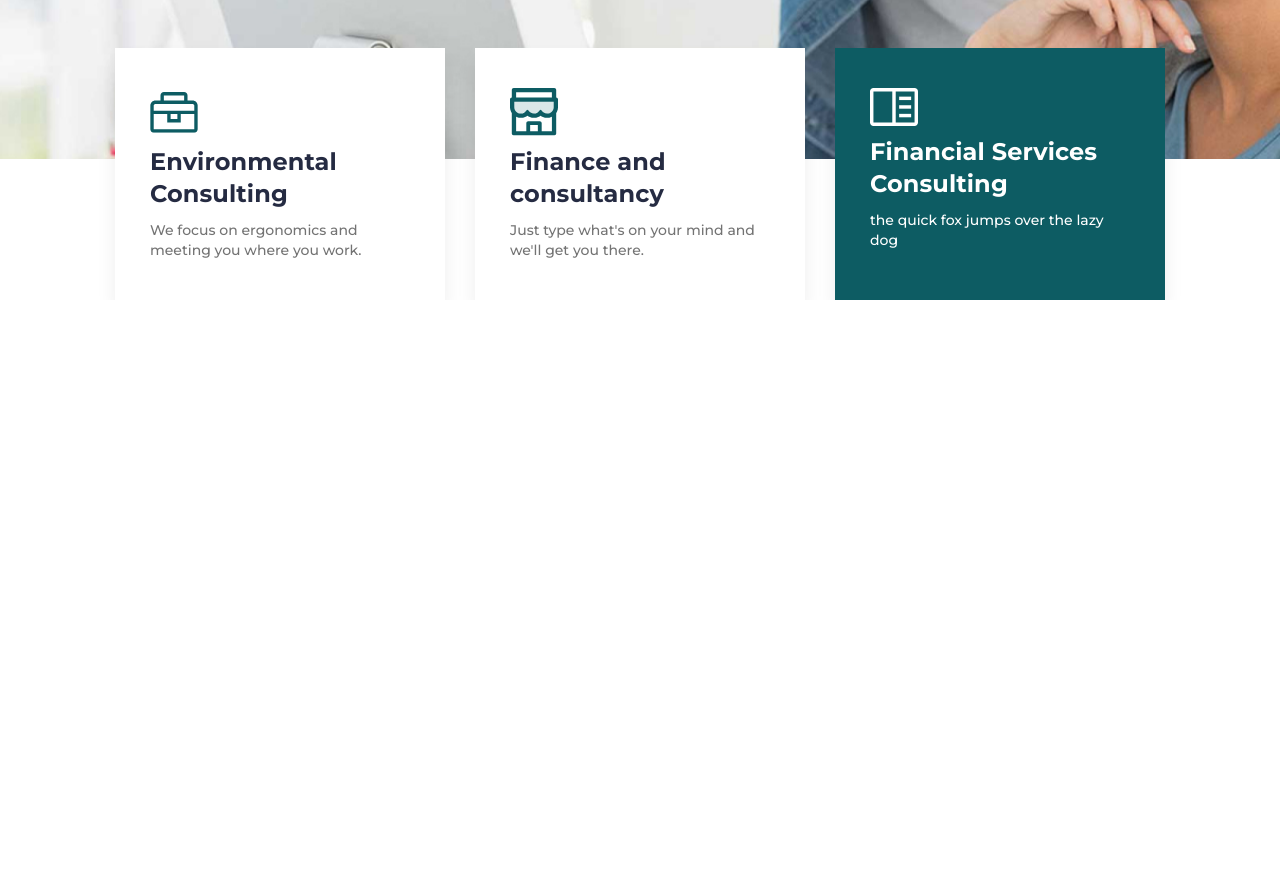
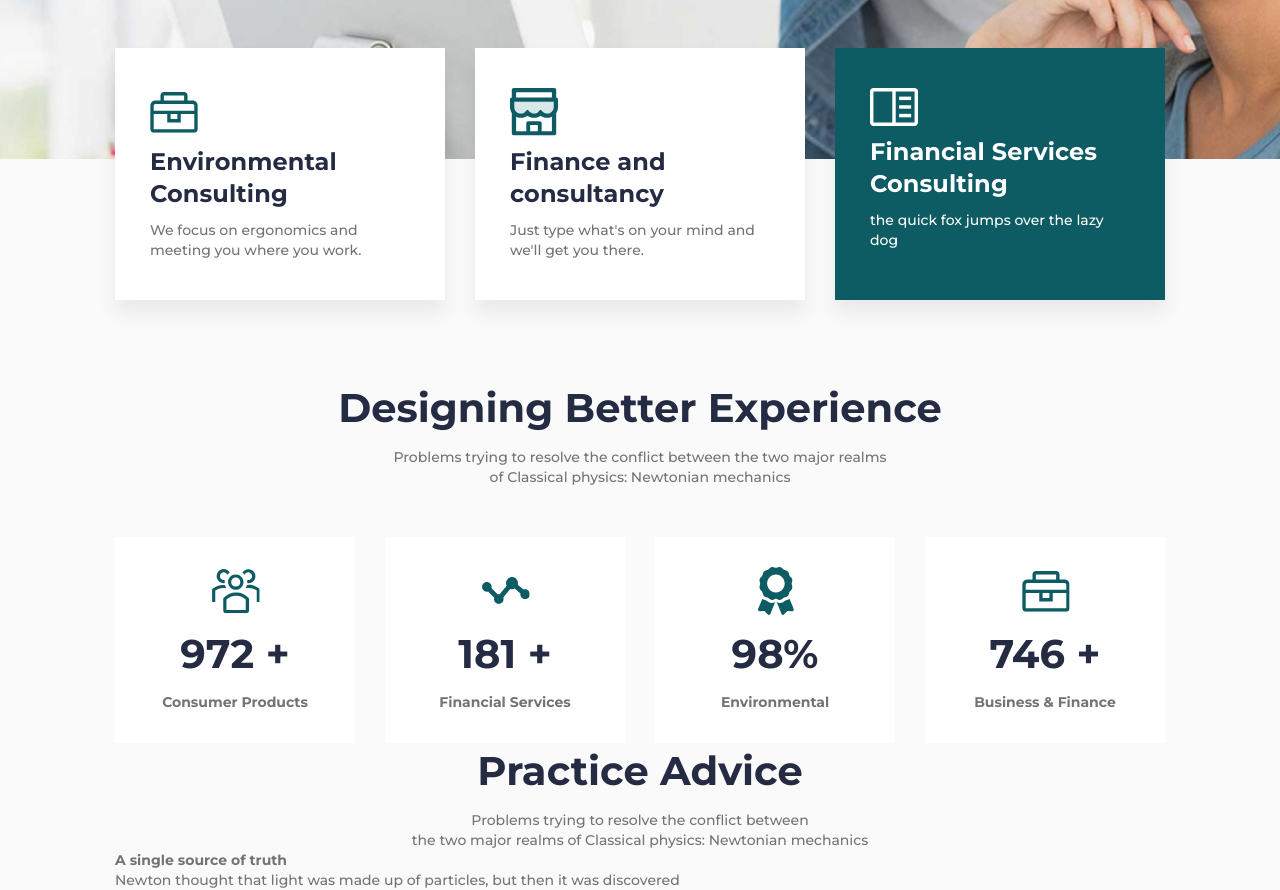
Before and after one commit to ekaterinapetukhova/relvise-landingpage, a plain HTML site: page index.html in a window 1280 px wide. Shown: the part 681-1571 px from the top of the page. Before the commit the page ends 981 px from the top, so only its background shows below. Drawn offline with Linux system fonts and the light colour scheme.

Commit message:
new sections index and style

```diff
--- a/css/style.css
+++ b/css/style.css
@@ -19,6 +19,7 @@ body {
     font-size: 14px;
     line-height: 143%;
     letter-spacing: 0.2;
+    background: #fafafa;
 }
 
 a {
@@ -153,6 +154,28 @@ img {
     position: relative;
 }
 
+.main__advantages {
+}
+
+/* -------------------------------------- HEADER-BLOCK ----------------------------------------- */
+.header-block {
+    text-align: center;
+}
+.header-block__title {
+    color: #252b42;
+    font-weight: 700;
+    font-size: 40px;
+    line-height: 142%;
+    margin-bottom: 10px;
+}
+
+@media (max-width: 767px) {
+    .header-block__title {
+        font-size: 32px;
+    }
+}
+.header-block__text {
+}
 /* -------------------------------------- FOOTER ----------------------------------------- */
 
 .footer {
@@ -252,7 +275,6 @@ img {
 
 /* -------------------------------------- SERVICES ----------------------------------------- */
 
-
 @media (min-width: 670px) {
     .services__body {
         display: flex;
@@ -276,7 +298,7 @@ img {
     .services__column {
         flex: 0 1 50%;
     }
-    .services__column:last-child{
+    .services__column:last-child {
         flex: 1 1 100%;
     }
 }
@@ -304,3 +326,77 @@ img {
     letter-spacing: 0.1px;
     color: #252b42;
 }
+
+/* ----------------------------------- ADVANTAGES ---------------------------------- */
+
+.advantages {
+    padding-top: 80px;
+}
+
+@media (max-width: 992px) {
+    .advantages {
+        padding-top: 40px;
+    }
+}
+@media (max-width: 767px) {
+    .advantages {
+        padding-top: 20px;
+    }
+}
+.advantages__header {
+    margin-bottom: 50px;
+}
+
+@media (max-width: 767px) {
+    .advantages__header {
+        margin-bottom: 25px;
+    }
+}
+
+.advantages__body {
+    display: flex;
+    flex-wrap: wrap;
+    margin: 0 -15px -30px;
+}
+.advantages__column {
+    padding: 0 15px;
+    flex: 0 1 25%;
+    margin-bottom: 30px;
+}
+
+@media (max-width: 992px) {
+    .advantages__column {
+        flex: 0 1 50%;
+    }
+}
+
+@media (max-width: 670px) {
+    .advantages__column {
+        flex: 0 1 100%;
+    }
+}
+
+.advantages__item {
+    background: #fff;
+    padding: 30px 40px;
+    text-align: center;
+    font-weight: 700;
+}
+.advantages__item > *:not(:last-child) {
+    margin-bottom: 10px;
+}
+.advantages__icon {
+    height: 48px;
+    display: flex;
+    justify-content: center;
+    align-items: center;
+}
+.advantages__title {
+    color: #252b42;
+    font-size: 40px;
+    line-height: 57px;
+    letter-spacing: 0.1px;
+}
+.advantages__text {
+    line-height: 150%;
+}
--- a/index.html
+++ b/index.html
@@ -91,6 +91,87 @@
               </div>
             </div>
           </div>
+        </section>
+        <section class="main__advantages advantages">
+          <div class="advantages__container container">
+            <div class="advantages__header header-block">
+              <h2 class="header-block__title">Designing Better Experience</h2>
+              <p class="header-block__text">
+                Problems trying to resolve the conflict between the two major
+                realms <br />
+                of Classical physics: Newtonian mechanics
+              </p>
+            </div>
+            <div class="advantages__body">
+              <div class="advantages__column">
+                <div class="advantages__item">
+                  <div class="advantages__icon">
+                    <img src="img/advantages-1.svg" alt="advantages-1.svg" />
+                  </div>
+                  <div class="advantages__title">972 +</div>
+                  <div class="advantages__text">Consumer Products</div>
+                </div>
+              </div>
+              <div class="advantages__column">
+                <div class="advantages__item">
+                  <div class="advantages__icon">
+                    <img src="img/advantages-2.svg" alt="advantages-2.svg" />
+                  </div>
+                  <div class="advantages__title">181 +</div>
+                  <div class="advantages__text">Financial Services</div>
+                </div>
+              </div>
+              <div class="advantages__column">
+                <div class="advantages__item">
+                  <div class="advantages__icon">
+                    <img src="img/advantages-3.svg" alt="advantages-3.svg" />
+                  </div>
+                  <div class="advantages__title">98%</div>
+                  <div class="advantages__text">Environmental</div>
+                </div>
+              </div>
+              <div class="advantages__column">
+                <div class="advantages__item">
+                  <div class="advantages__icon">
+                    <img src="img/advantages-4.svg" alt="advantages-4.svg" />
+                  </div>
+                  <div class="advantages__title">746 +</div>
+                  <div class="advantages__text">Business & Finance</div>
+                </div>
+              </div>
+            </div>
+          </div>
+        </section>
+        <section class="main__practice practice">
+          <div class="practice__container container">
+            <div class="practice__header header-block">
+              <h2 class="header-block__title">Practice Advice</h2>
+              <p class="header-block__text">
+                Problems trying to resolve the conflict between <br />
+                the two major realms of Classical physics: Newtonian mechanics
+              </p>
+            </div>
+            <div class="practice__body">
+              <div class="practice__column">
+                <article class="practice__item item-practice">
+                  <a href="#" class="practice-item__link">
+                    <h4 class="practice-item__title">
+                      A single source of truth
+                    </h4>
+                  </a>
+                  <p class="practice-item__text">
+                    Newton thought that light was made up of particles, but then
+                    it was discovered
+                  </p>
+                  <a href="#" class="practice-item__img _ibg"
+                    ><img
+                      src="img/practice-1.jpg"
+                      alt="A single source
+                    of truth"
+                  /></a>
+                </article>
+              </div>
+            </div>
           </div>
         </section>
       </main>
```
Also changed, not shown: img/advantages-1.svg (added), img/advantages-2.svg (added), img/advantages-3.svg (added), img/advantages-4.svg (added), img/practice-1.jpg (added), img/practice-2.jpg (added), img/practice-3.svg (added), img/practice-4.jpg (added). Lines whose indentation alone changed are shown as unchanged.
